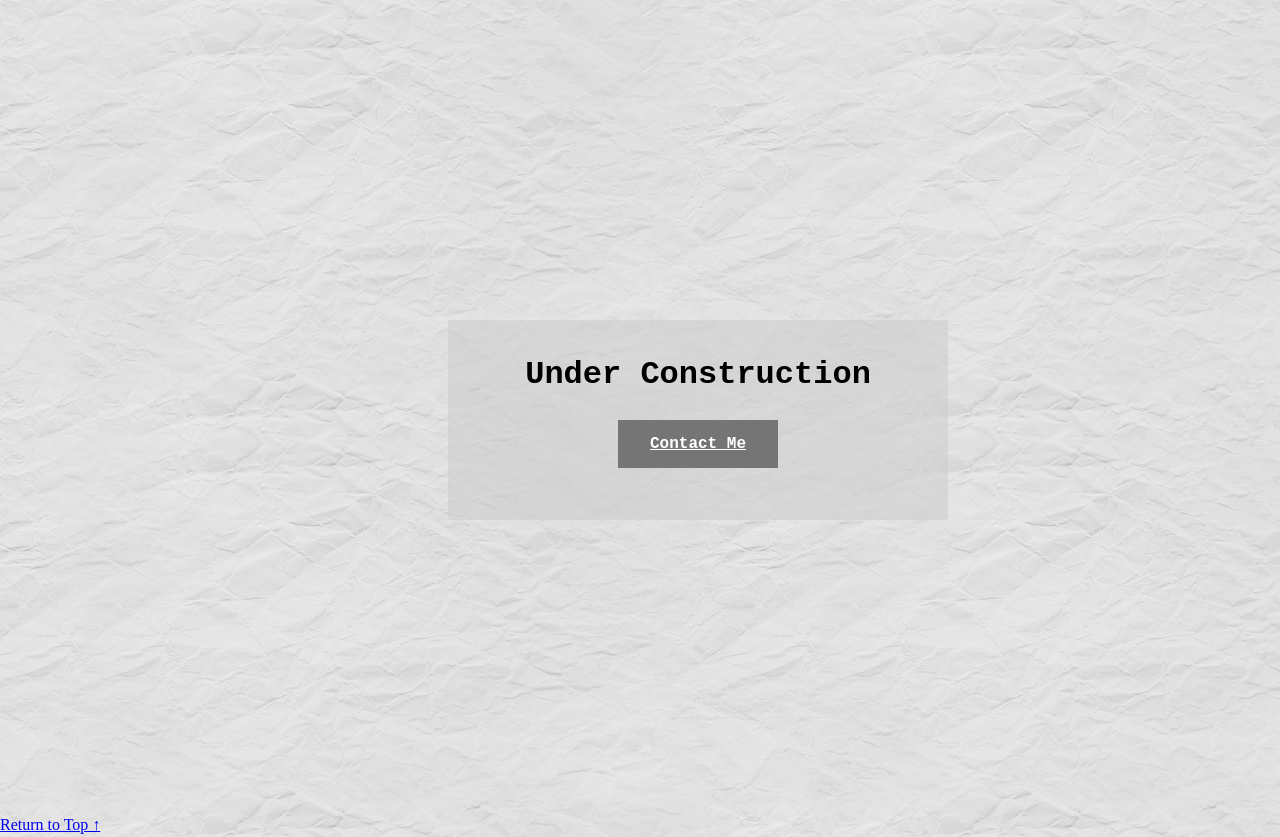
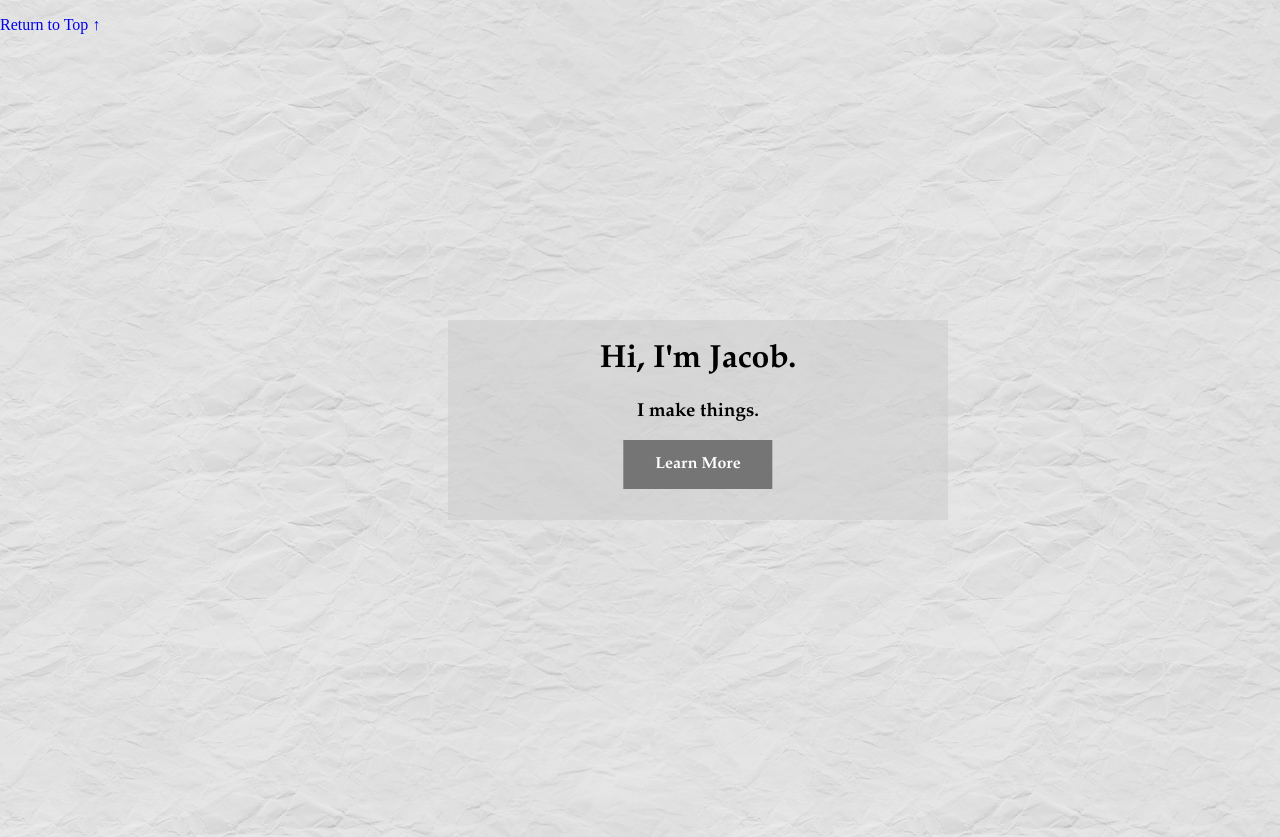
Before and after one commit to NAMDORG/NAMDORG.github.io, a plain HTML site: page index.html in a window 1280 px wide. Shown: the top 837 px of the page. Drawn offline with Linux system fonts and the light colour scheme.

Commit message:
Created pages
* Created about and contact page, though they're blank
* Fixed css to allow sliding between pages

```diff
--- a/index.html
+++ b/index.html
@@ -8,15 +8,27 @@
 	</head>
 
 	<body>
+		<!-- Page is split into 3 sections, arranged vertically -->
+
+		<!-- First section, Home -->
 		<div id="home" class="page">
 			<div class="wrapper">
-				<h1>Under Construction</h1>
+				<h1>Hi, I'm Jacob.</h1>
+				<h3>I make things.</h3>
+				<a href="#aboutme" class="button">Learn More</a>
+			</div>
+		</div>
+
+		<div id="aboutme" class="page">
+			<div class="wrapper">
 				<a href="#contact" class="button">Contact Me</a>
 			</div>
 		</div>
 
 		<div id="contact" class="page">
-			<a href="#home" class="top"><p>Return to Top &#8593;</p></a>
+			<div class="wrapper"></div>
 		</div>
+
+		<a href="#home" class="top"><p>Return to Top &#8593;</p></a>
 	</body>
 </html>
--- a/style.css
+++ b/style.css
@@ -15,9 +15,21 @@ body
 
 h1
 {
-	padding: 3% 0%;
-	font-family: 'Courier New', monospace;
+	font-family: Garamond, serif;
 	text-align: center;
+}
+
+h3
+{
+	font-family: Garamond, serif;
+
+	position: relative;
+	text-align: center;
+}
+
+a
+{
+	text-decoration: none;
 }
 
 .page
@@ -49,22 +61,39 @@ h1
 	display: inline-block;
 	padding: 15px 32px;
 
-	top: 50%;
+	top: 60%;
 	left: 50%;
 	transform: translate(-50%, 0%);
 
 	text-align: center;
 	font-size: 16px;
 	font-weight: bold;
-	font-family: 'Courier New', monospace;
+	font-family: Garamond, serif;
 
 	cursor: pointer;
 }
 
-#contact
+.top
+{
+	top: 0vh;
+	text-align: center;
+	position: fixed;
+}
+
+#home
+{
+	top: 0vh;
+	left: 0vw;
+}
+
+#aboutme
 {
 	top: 100vh;
 	left: 0vw;
 }
 
-.top {}
+#contact
+{
+	top: 200vh;
+	left: 0vw;
+}
```
